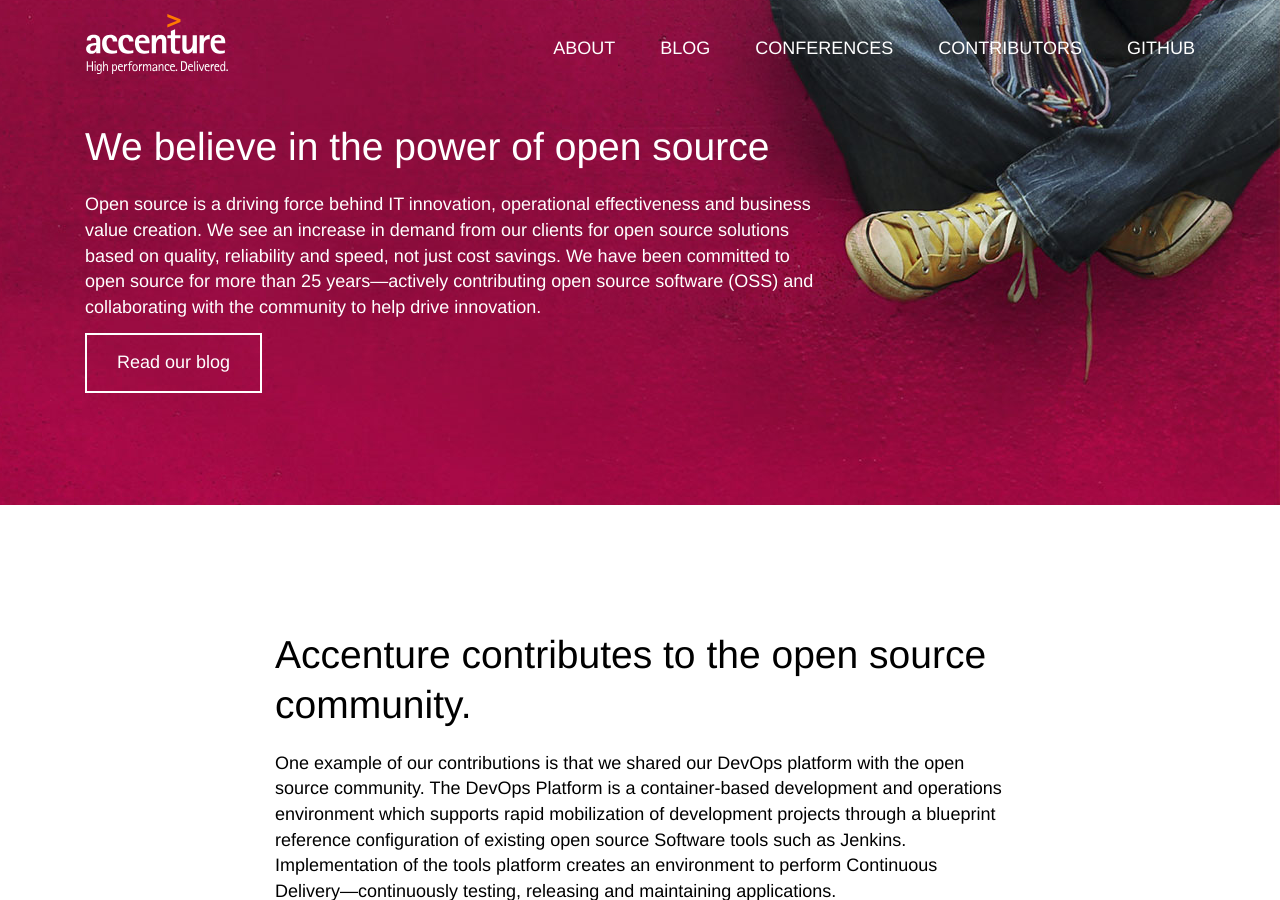
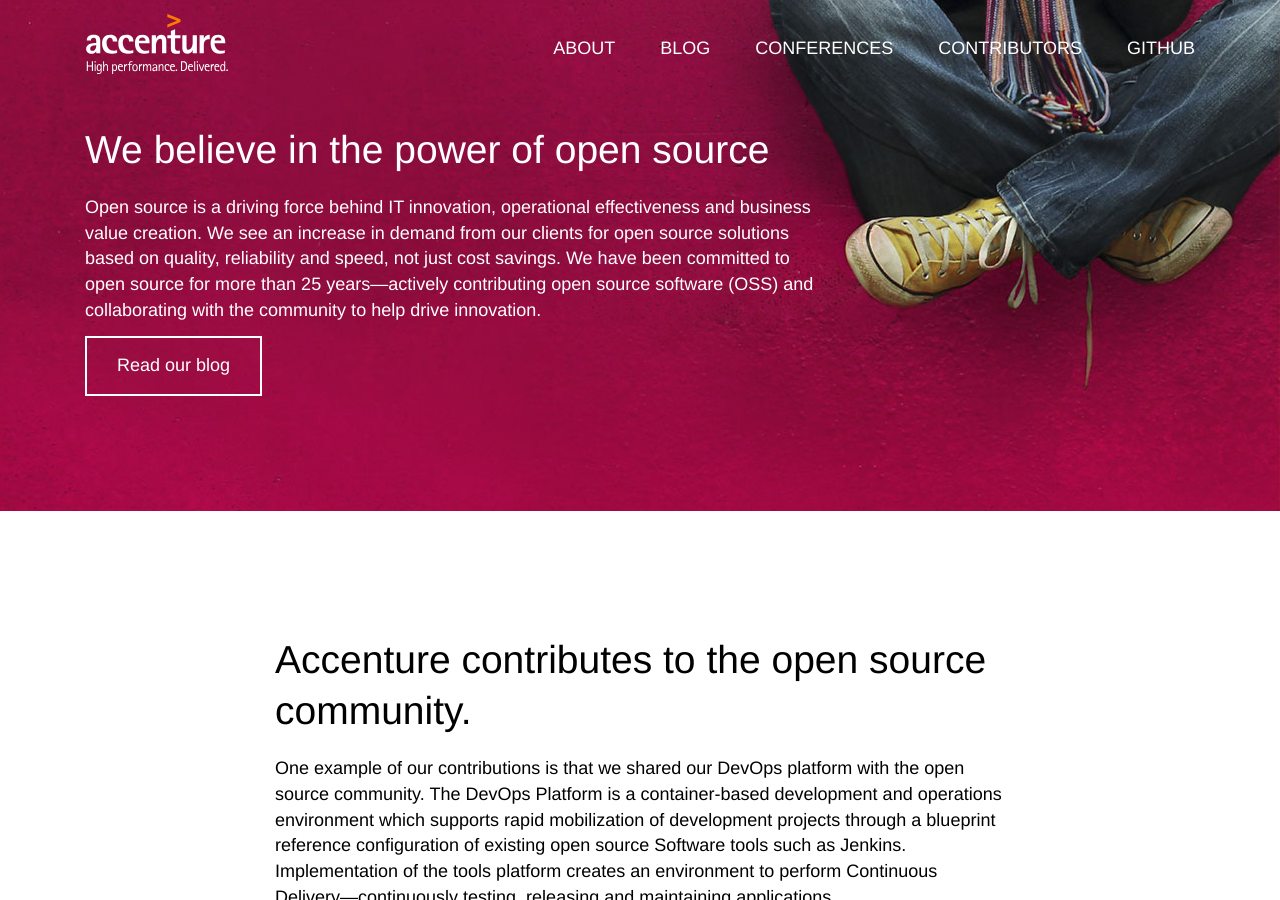
Before and after one commit to Accenture/accenture.github.io, a Jekyll site: the page built from about.md, in a window 1280 px wide and 900 px high. Built offline with Jekyll 4.4.1, drawn with Linux system fonts in a browser that asks for light colours; some web fonts are replaced.

Commit message:
fix about page hero

```diff
--- a/_layouts/home.html
+++ b/_layouts/home.html
@@ -3,7 +3,7 @@
 ---
 
 
-<div class="tier tier-right tier-white tier1 hero-tier">
+<div class="tier tier-right tier-white tier1">
     <img class="tier-img tier-img-sm" src="{{site.baseurl}}/img/hero/hero-sitting-sm.jpg" alt="" />
     <img class="tier-img tier-img-lg" src="{{site.baseurl}}/img/hero/hero-sitting-lg.jpg" alt="" />
 	<div class="container">
```
